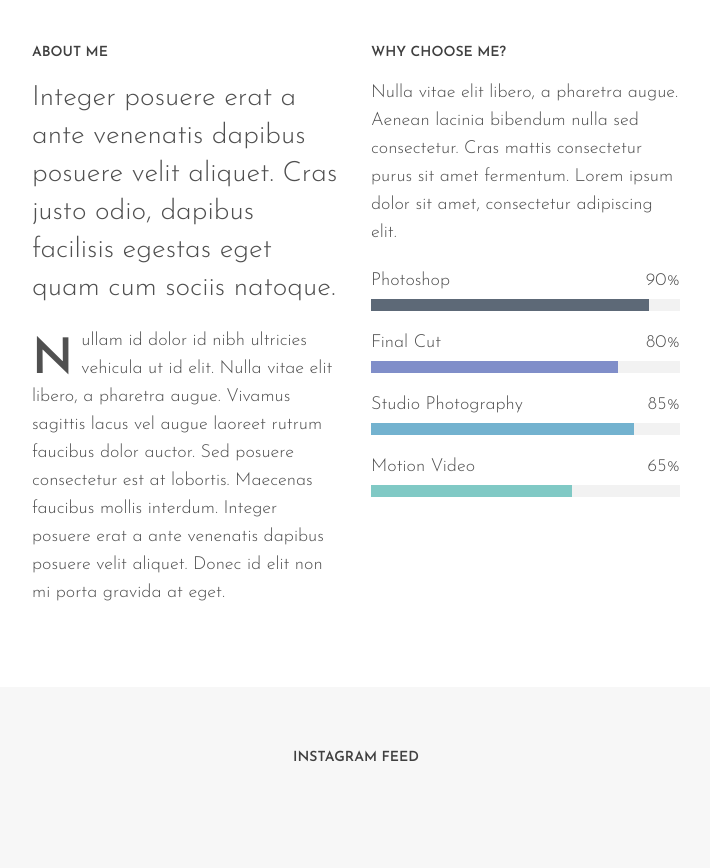
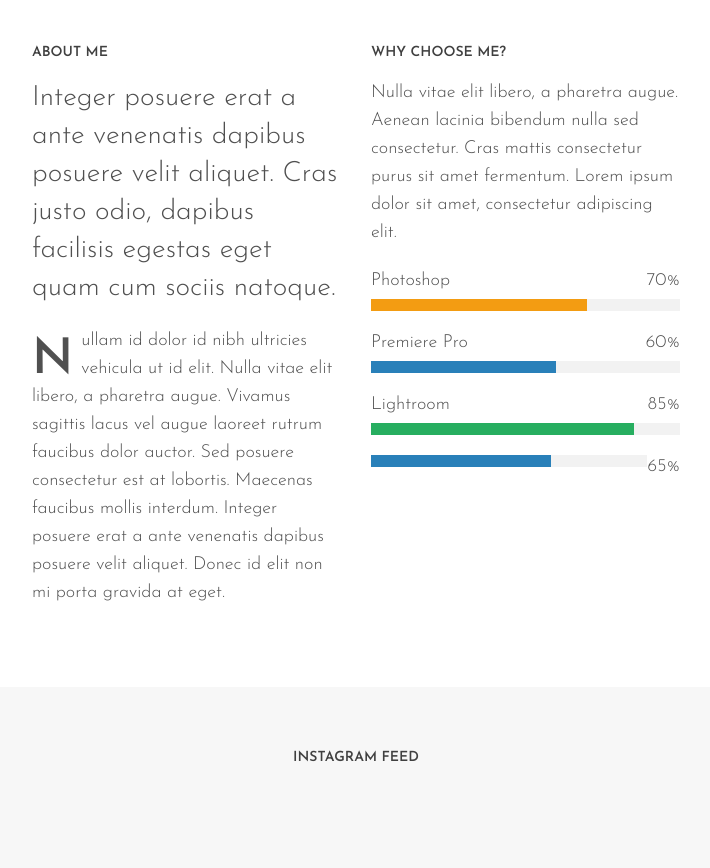
Before and after one commit to twistlemonade/twistlemonade.github.io, a plain HTML site: page index.html in a window 1280 px wide. Shown: the part 3340-4208 px from the top of the page, without its empty margins (540-1250 px from the left). Drawn offline with Linux system fonts and the light colour scheme; files whose address does not match are found by name; a web font is replaced by a local one.

Commit message:
no message

```diff
--- a/index.html
+++ b/index.html
@@ -291,26 +291,26 @@
             <p>Nulla vitae elit libero, a pharetra augue. Aenean lacinia bibendum nulla sed consectetur. Cras mattis consectetur purus sit amet fermentum. Lorem ipsum dolor sit amet, consectetur adipiscing elit.</p>
             <ul class="progress-list">
               <li>
-                <p>Photoshop <span>90%</span></p>
-                <div class="progress plain navy">
-                  <div class="bar" data-width="90"></div>
+                <p>Photoshop <span>70%</span></p>
+                <div class="progress plain orange2">
+                  <div class="bar" data-width="70"></div>
                 </div>
               </li>
               <li>
-                <p>Final Cut <span>80%</span></p>
-                <div class="progress plain purple">
-                  <div class="bar" data-width="80"></div>
+                <p>Premiere Pro <span>60%</span></p>
+                <div class="progress plain belize">
+                  <div class="bar" data-width="60"></div>
                 </div>
               </li>
               <li>
-                <p>Studio Photography <span>85%</span></p>
-                <div class="progress plain blue">
+                <p>Lightroom <span>85%</span></p>
+                <div class="progress plain nephritis">
                   <div class="bar" data-width="85"></div>
                 </div>
               </li>
               <li>
-                <p>Motion Video <span>65%</span></p>
-                <div class="progress plain green">
+                <p> <span>65%</span></p>
+                <div class="progress plain belize">
                   <div class="bar" data-width="65"></div>
                 </div>
               </li>
--- a/style.css
+++ b/style.css
@@ -1051,6 +1051,21 @@ h4.panel-title {
 .progress.plain.red .bar {
     background: #e96161 !important
 }
+.progress.plain.nephritis .bar {
+    background: #27ae60 !important
+}
+.progress.plain.pomegranate .bar {
+    background: #e74c3c !important
+}
+.progress.plain.belize .bar {
+    background: #2980b9 !important
+}
+.progress.plain.amethist .bar {
+    background: #9b59b6 !important
+}
+.progress.plain.orange2 .bar {
+    background: #f39c12 !important
+}
 /*-----------------------------------------------------------------------------------*/
 /*	11. FORMS
 /*-----------------------------------------------------------------------------------*/
```
